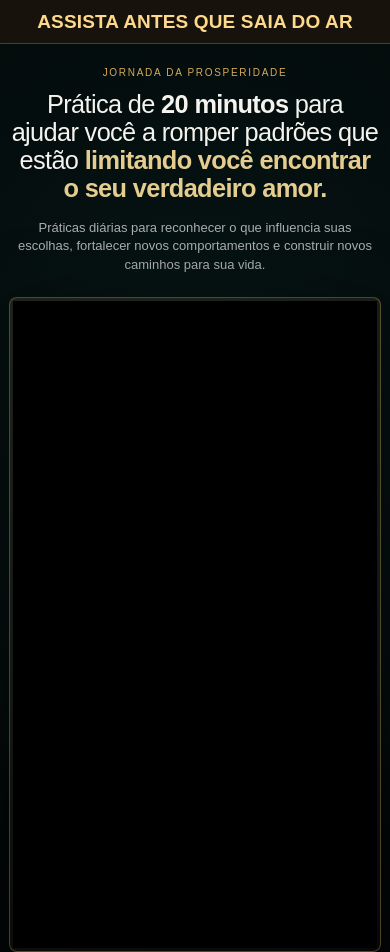
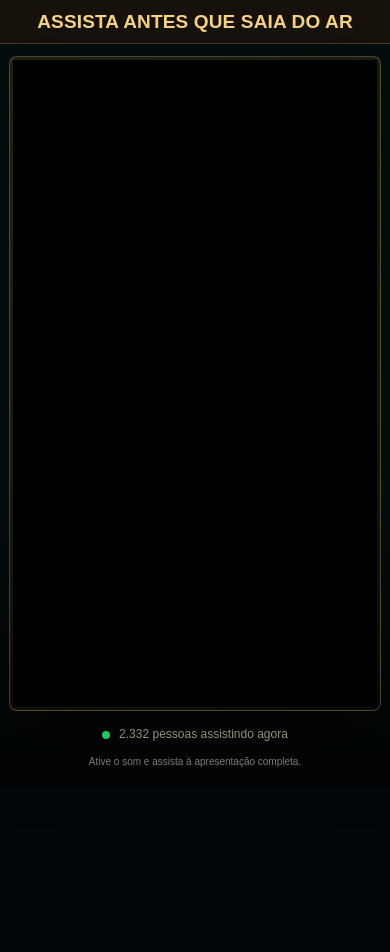
Before and after one commit to douglastartarotti5-create/portal-prosperidade, a plain HTML site: page index.html in a window 390 px wide. Shown: the top 952 px of the page. After the commit the page ends 844 px from the top, so only its background shows below. Drawn offline with Linux system fonts and the light colour scheme; no server answers.

Commit message:
Remover textos acima do vídeo e reduzir espaço superior

```diff
--- a/index.html
+++ b/index.html
@@ -18,6 +18,7 @@
     @media(max-width:768px){.alert{min-height:48px;padding:10px 12px;font-size:clamp(16px,5.2vw,24px);line-height:1.12;letter-spacing:.4px;white-space:normal}.wrap{width:calc(100% - 24px);max-width:100%}.hero{padding:28px 0 20px}.eyebrow{font-size:10px;letter-spacing:1.7px}.vsl-headline{width:100%;font-size:clamp(22px,6.6vw,30px);line-height:1.1;letter-spacing:-.65px;padding:0 2px}.vsl-sub{width:100%;max-width:390px;font-size:14px;line-height:1.45;margin:18px auto 22px;padding:0 4px}.video-shell{width:min(100%,400px);max-width:100%;padding:3px}.video#vsl vturb-smartplayer{max-width:100%!important}.note{font-size:10px;padding:0 8px}}
     @media(max-width:390px){.alert{min-height:44px;padding:8px 7px;font-size:clamp(15px,5vw,19px);letter-spacing:.15px}.wrap{width:calc(100% - 18px)}.hero{padding-top:23px}.vsl-headline{font-size:clamp(21px,6.5vw,26px)}.vsl-sub{font-size:13px;margin-top:16px}}
     .video-status{display:flex;align-items:center;justify-content:center;gap:9px;margin:15px auto 0;color:#d4c6a6;font-size:12px;line-height:1.4;text-align:center}.video-status-dot{position:relative;display:inline-block;width:8px;height:8px;flex:0 0 8px;border-radius:50%;background:#22c55e}.video-status-dot::after{content:"";position:absolute;inset:0;border-radius:50%;background:#22c55e;animation:video-status-pulse 1.7s ease-out infinite}@keyframes video-status-pulse{0%{transform:scale(1);opacity:.75}85%,100%{transform:scale(2.6);opacity:0}}@media(prefers-reduced-motion:reduce){.video-status-dot::after{animation:none;opacity:0}}
+    .hero{padding-top:16px}@media(max-width:768px){.hero{padding-top:12px}}
   </style>
 <!-- Meta Pixel Code -->
 <script>
@@ -30,9 +31,7 @@ fbq('init','954116897261250');window.metaPageViewEventId='pv_'+Date.now()+'_'+Ma
 <noscript><img height="1" width="1" style="display:none" src="https://www.facebook.com/tr?id=954116897261250&ev=PageView&noscript=1"/></noscript>
 <div class="alert">ASSISTA ANTES QUE SAIA DO AR</div>
 <main class="wrap hero">
-<div class="eyebrow">Jornada da Prosperidade</div>
-<h1 class="vsl-headline">Prática de <strong>20 minutos</strong> para ajudar você a romper padrões que estão <span class="gold-inline">limitando você encontrar o seu verdadeiro amor.</span></h1>
-<p class="vsl-sub">Práticas diárias para reconhecer o que influencia suas escolhas, fortalecer novos comportamentos e construir novos caminhos para sua vida.</p>
+
 <section class="video-shell" aria-label="Área do vídeo"><div class="video" id="vsl">
 <vturb-smartplayer id="vid-6af670f9093dfb96f107abeb" style="display: block; margin: 0 auto; width: 100%; max-width: 400px;"><div class="vturb-player-placeholder" style="position: relative; width: 100%; padding: 177.77777777777777% 0 0; z-index: 0; background-color: black;"></div></vturb-smartplayer>
 <script type="text/javascript">var s=document.createElement("script");s.src="https://scripts.converteai.net/ee959ed9-71d8-4db0-ab62-5ca8f0d2ba24/players/6af670f9093dfb96f107abeb/v4/player.js";s.async=!0;document.head.appendChild(s);</script>
```
